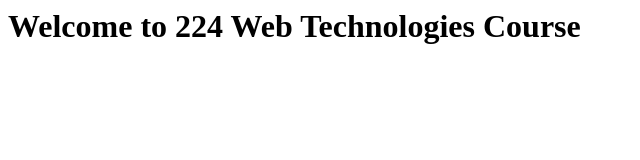
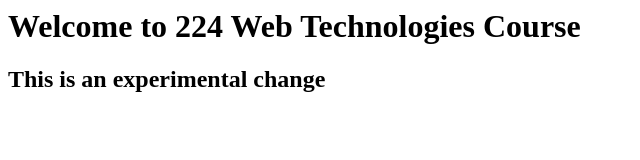
Before and after one commit to ZaryabMasood/24PWBCS1111-WT-Fall25, a plain HTML site: page Lab01-folder/index.html in a window 1280 px wide. Shown: the whole page, without its empty margins (0-640 px from the left). Drawn offline with Linux system fonts and the light colour scheme.

Commit message:
Added experimental heading in index.html

```diff
--- a/Lab01-folder/index.html
+++ b/Lab01-folder/index.html
@@ -7,3 +7,4 @@
   <h1>Welcome to 224 Web Technologies Course</h1>
 </body>
 </html>
+<h2>This is an experimental change</h2>
```
